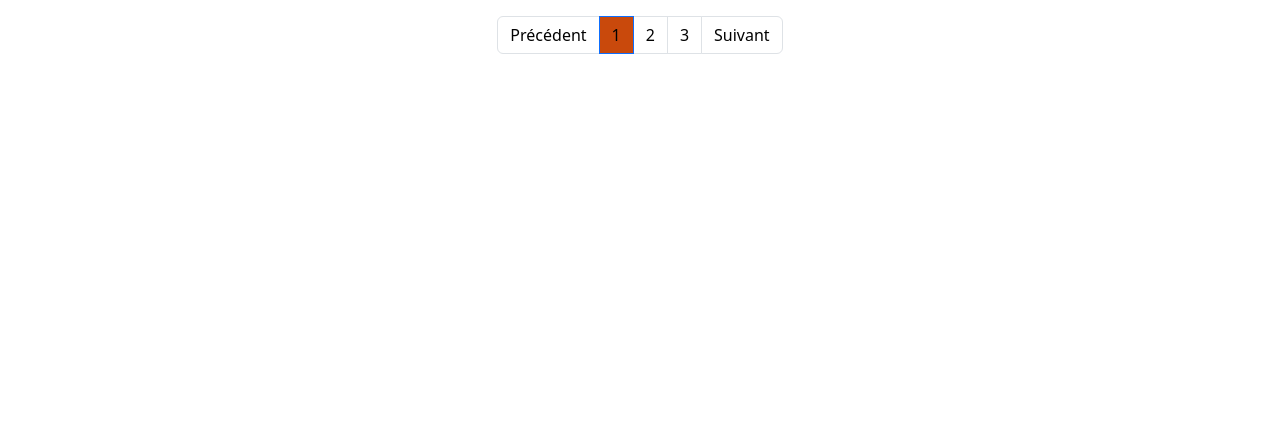
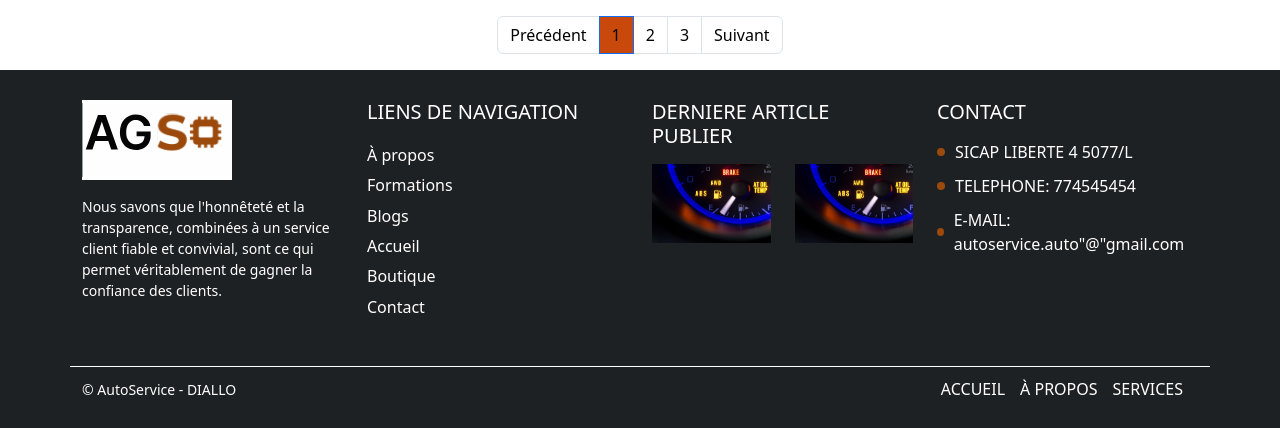
Before and after one commit to Diallo-alpha/AGS_AUTO_FRONT-END, an Angular app: page / in a window 1280 px wide. Shown: the part 1521-1949 px from the top of the page. Before the commit the page ends 1591 px from the top, so only its background shows below. Built offline with nearby package versions, Linux system fonts and the light colour scheme.

Commit message:
ajout le composant footer

```diff
--- a/src/app/article/article.component.html
+++ b/src/app/article/article.component.html
@@ -88,3 +88,4 @@
       </ul>
   </nav>
 </div>
+<app-footer/>
```
